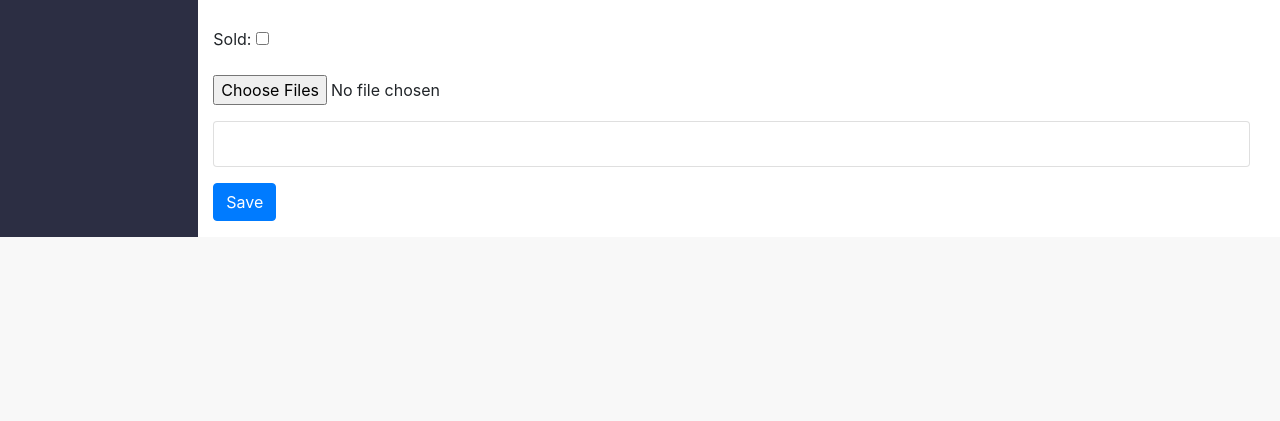
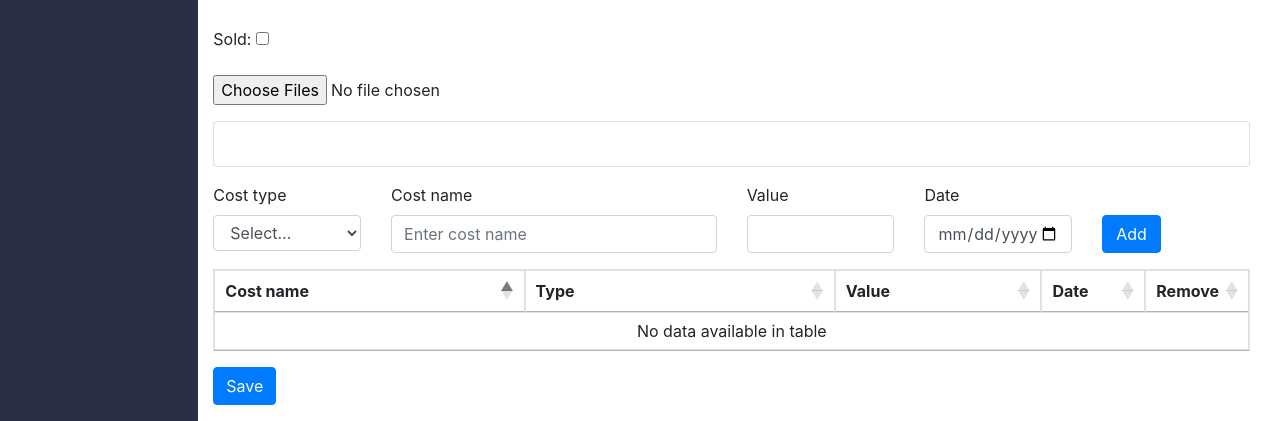
Before and after one commit to gabrielbrag/Ricars, a Django app: page /erp/vehicles/insert/ in a window 1280 px wide. Shown: the part 1058-1479 px from the top of the page. Before the commit the page ends 1295 px from the top, so only its background shows below. Run offline with Django 4.2, Linux system fonts and the light colour scheme; the visitor is signed in with stand-in values (Sample User, id 1); data that the repository does not hold is empty; parts of the project's set-up code (start-up, migrations or seed data) failed here and were passed over; some libraries are stand-ins or nearby versions.

Commit message:
Functionality to put costs in vehicles

```diff
--- a/erp/models.py
+++ b/erp/models.py
@@ -167,8 +167,11 @@ class Vehicle_image(models.Model):
 class Vehicle_cost_type(models.Model):
     cost_type_name = models.CharField(max_length=30, verbose_name=_("Name"))
 
+    def __str__(self):
+        return self.cost_type_name
+
 class Vehicle_cost(models.Model):
-    vehicle         = models.ForeignKey(Vehicle, on_delete=models.CASCADE)
+    vehicle         = models.ForeignKey(Vehicle, on_delete=models.CASCADE, related_name="costs")
     cost_type       = models.ForeignKey(Vehicle_cost_type, on_delete=models.CASCADE)
     cost_name       = models.CharField(max_length=30)
     expense_date    = models.DateField()
--- a/erp/static/erp/css/styles.css
+++ b/erp/static/erp/css/styles.css
@@ -123,3 +123,32 @@
     color: var(--cotton);
     cursor: pointer;
 }
+
+  /* Custom class for the form row */
+  .custom-form-row {
+    display: flex;
+    align-items: flex-start; /* Align elements at the top of the row */
+  }
+
+  /* Custom class for the form group */
+  .custom-form-group {
+    flex: 1;
+    display: flex;
+    flex-direction: column;
+  }
+
+  /* Custom class for the select element */
+  .custom-form-select {
+    height: 100%;
+    width: 100%;
+  }
+
+  /* Custom class for the input element */
+  .custom-form-input {
+    width: 100%;
+  }
+
+  /* Custom class for the button */
+  .custom-form-button {
+    margin-top: auto; /* Align button to the bottom of the form group */
+  }
--- a/erp/static/erp/js/vehicle_edit.js
+++ b/erp/static/erp/js/vehicle_edit.js
@@ -11,12 +11,9 @@ function loadOptions(url, selectId, defaultValue) {
   fetch(url)
     .then(response => response.json())
     .then(options => {
-      console.log(options);
-      console.log(Array.isArray(options));
       let select = document.getElementById(selectId);
       let optionsHTML = "<option value=''>---------</option>";
       options.forEach(option => {
-        console.log(option);
         optionsHTML += "<option value='" + option.id + "'>" + option.contextual_title + "</option>";
       });
       select.innerHTML = optionsHTML;
@@ -26,7 +23,6 @@ function loadOptions(url, selectId, defaultValue) {
       }
     })
     .catch(error => {
-      console.log(response);
       console.error("Error fetching options:", error);
     });
 }
@@ -125,6 +121,8 @@ function handleDeleteImage(file_id, thumbnail, fileName) {
 }
 
 function submitWithFiles(form){
+  convertTableToJSON();
+
   const formData = new FormData(form);
   const xhr = new XMLHttpRequest();
 
--- /dev/null
+++ b/erp/templates/erp/datatables_import.html
@@ -0,0 +1,3 @@
+<link rel="stylesheet" type="text/css" href="https://cdn.datatables.net/1.13.4/css/jquery.dataTables.min.css">
+<script src="https://cdn.datatables.net/1.13.4/js/jquery.dataTables.min.js"></script>
+<script src="https://cdn.datatables.net/plug-ins/1.10.25/i18n/Portuguese-Brasil.json"></script>
--- a/erp/templates/erp/forms/vehicle_edit.html
+++ b/erp/templates/erp/forms/vehicle_edit.html
@@ -3,6 +3,8 @@
 {% block stylesheets %}
   {% load static %}
   <script src="{% static 'erp/js/vehicle_edit.js' %}"></script>
+
+  {% include 'erp/datatables_import.html' %}
 {% endblock %}
 
 {% block content %}
@@ -60,12 +62,108 @@
   </div>
 </div>
 
+<div class="row custom-form-row mb-3">
+  <div class="col-md-2 custom-form-group">
+    <label for="vehicle_cost_type">Cost type</label>
+    <select class="form-control custom-form-select" name="vehicle_cost_type" id="cost_type">
+      <option value="">Select...</option>
+      {% for cost in cost_types %}
+        <option value="{{cost.pk}}">{{ cost }}</option>
+      {% endfor %}
+    </select>
+  </div>
+  <div class="col-md-4 custom-form-group">
+    <label for="cost_name">Cost name</label>
+    <div class="input-group">
+      <input type="text" id="cost_name" class="form-control custom-form-input" placeholder="Enter cost name">
+    </div>
+  </div>
+  <div class="col-md-2 custom-form-group">
+    <label for="cost_name">Value</label>
+    <div class="input-group">
+      <input type="number" id="cost_value" class="form-control custom-form-input">
+    </div>
+  </div>
+  <div class="col-md-2 custom-form-group">
+    <label for="cost_name">Date</label>
+    <div class="input-group">
+      <input type="date" id="expense_date" class="form-control custom-form-input">
+    </div>
+  </div>
+  <div class="col-md-1 custom-form-group custom-form-button">
+    <button id="insertButton" class="btn btn-primary" type="button">Add</button>
+  </div>
+</div>
+
+
+<div class="row">
+  <div class="col-md-12 mb-3">
+    <table class="table table-bordered" id="costTable">
+      <thead>
+        <tr>
+          <th data-field="cost_name" style="width: 30%">Cost name</th>
+          <th data-field="cost_type_id" style="display:none;"></th>
+          <th data-field="cost_type_name" style="width: 30%">Type</th>
+          <th data-field="cost_value" style="width: 20%">Value</th>
+          <th data-field="expense_date" style="width: 10%">Date</th>
+          <th data-field="delete" style="width: 10%">Remove</th>
+        </tr>
+      </thead>
+      <tbody>
+        {% for cost in vehicle.costs.all %}
+          <tr>
+            <td>{{cost.cost_name}}</td>
+            <td>{{cost.cost_type.pk}}</td>
+            <td>{{cost.cost_type}}</td>
+            <td>{{cost.value}}</td>
+            <td>{{cost.expense_date|date:'Y-m-d'}}</td>
+            <th><button class="removeButton"><i class="fas fa-trash"></i></button></th>
+          </tr>
+        {% endfor %}
+      <tbody>
+      </tbody>
+    </table>
+  </div>
+</div>
+
+  <input type="text" id="table-data-field" name="vehicle_cost_data" style="display:none;">
+
   <button type="submit" class="btn btn-primary">Save</button>
 </form>
 
 <script>
   const fileInput = document.querySelector('input[name="images_input"]');
   fileInput.addEventListener('change', handleFileSelect);
+
+  function convertTableDataToArray(tableId) {
+    const table = document.getElementById(tableId);
+    const headers = Array.from(table.querySelectorAll('th'));
+    const rows = Array.from(table.querySelectorAll('tbody tr'));
+    const dataArray = [];
+
+    rows.forEach(row => {
+      const rowData = {};
+
+      Array.from(row.querySelectorAll('td')).forEach((cell, index) => {
+        const fieldName = headers[index].getAttribute('data-field');
+        if (fieldName != "delete"){
+          rowData[fieldName] = cell.textContent;
+        }
+      });
+
+      dataArray.push(rowData);
+    });
+
+    return dataArray;
+  }
+
+  function convertTableToJSON(){
+    let tableData = [];
+    tabledata = convertTableDataToArray("costTable")
+    console.log(tabledata);
+
+    $('#table-data-field').val(JSON.stringify($('#costTable').DataTable().data().toArray()));
+  }
 
   $(document).ready(function () {
     var brandURL    = "{% url 'brand_json' %}";
@@ -124,6 +222,54 @@
         event.preventDefault();
         submitWithFiles(form);
       });
+
+        var table = $('#costTable').DataTable({
+          searching: false,
+          lengthChange: false,
+          paging: false,
+          info: false,
+          {% if variants_JSON != None%}
+            data: JSON.parse('{{ variants_JSON|safe }}'),
+          {% endif %}
+          columns: [
+          { data: 'cost_name'},
+          { data: 'cost_type_id', visible:false },
+          { data: 'cost_type_name' },
+          { data: 'cost_value'},
+          { data: 'expense_date'},
+          { data: 'remove' }]
+        });
+
+      $('#insertButton').on('click', function() {
+        let cost_type_id      = $('#cost_type option:selected').val()
+        let cost_type_name    = $('#cost_type option:selected').text()
+        let cost_name         = $('#cost_name').val();
+        let cost_value        = $('#cost_value').val();
+        let expense_date      = $('#expense_date').val();
+
+        if (cost_type && cost_name) {
+          table.row.add({ cost_type_id: cost_type_id,
+                          cost_type_name:cost_type_name,
+                          cost_name: cost_name,
+                          cost_value: cost_value,
+                          expense_date: expense_date,
+                          remove: '<button class="removeButton"><i class="fas fa-trash"></i></button>' }).draw();
+          $('#cost_type').val('');
+          $('#cost_name').val('');
+          $('#cost_value').val('');
+          $('#cost_date').val('');
+        }
+
+        convertTableToJSON();
+      });
+
+      // Remove Button Click Event
+      $('#costTable tbody').on('click', '.removeButton', function() {
+        var row = $(this).closest('tr');
+        table.row(row).remove().draw();
+
+        convertTableToJSON();
+      });
   });
 </script>
 {% endblock %}
--- a/erp/templates/erp/forms/vehicle_model_edit.html
+++ b/erp/templates/erp/forms/vehicle_model_edit.html
@@ -2,9 +2,7 @@
 {% load i18n %}
 
 {% block stylesheets %}
-  <link rel="stylesheet" type="text/css" href="https://cdn.datatables.net/1.13.4/css/jquery.dataTables.min.css">
-  <script src="https://cdn.datatables.net/1.13.4/js/jquery.dataTables.min.js"></script>
-  <script src="https://cdn.datatables.net/plug-ins/1.10.25/i18n/Portuguese-Brasil.json"></script>
+  {% include 'erp/datatables_import.html' %}
 {% endblock %}
 
 {% block content %}
--- a/erp/views/views_vehicle.py
+++ b/erp/views/views_vehicle.py
@@ -2,9 +2,10 @@ from .views_base import DataTableMixin
 from django.views.generic import ListView, TemplateView, UpdateView, CreateView, DeleteView
 from django.core.serializers import serialize
 from django.http import JsonResponse
-from erp.models import Vehicle, Brand, Vehicle_model, Vehicle_model_variant, Vehicle_image
+from erp.models import Vehicle, Brand, Vehicle_model, Vehicle_model_variant, Vehicle_image,  Vehicle_cost_type, Vehicle_cost
 from django.utils.translation import gettext as _
 from django.urls import reverse, reverse_lazy
+import json
 
 class VehicleListView(DataTableMixin, TemplateView):
     template_name = 'erp/default_list.html'
@@ -75,11 +76,22 @@ class VehicleUpdateView(VehicleBaseView, UpdateView):
         vehicle = self.get_object()  # Get the current vehicle object
         vehicle_brand = vehicle.vehicle_variant.vehicle_model.brand  # Access the brand through the relationships
         context['vehicle_brand'] = vehicle_brand  # Pass the brand to the template context
+
+        cost_types = Vehicle_cost_type.objects.all()
+        context['cost_types'] = cost_types
+
         return context
 
     def form_valid(self, form):
         response = super().form_valid(form)
 
+        self.handleImageFiles()
+
+        self.handleVehicleCost()
+
+        return response
+
+    def handleImageFiles(self):
         existing_files_ids_string = self.request.POST.get('existing_files_ids', '')
 
         # Split the string by commas and remove any leading/trailing whitespace
@@ -104,8 +116,25 @@ class VehicleUpdateView(VehicleBaseView, UpdateView):
             vehicle_image = Vehicle_image(vehicle=vehicle, file=image_file, index=(index + 1))
             vehicle_image.save()
 
-        return response
+    def handleVehicleCost(self):
+        try:
+            vehicle_cost_data = json.loads(self.request.POST.get('vehicle_cost_data'))
+            vehicle = self.get_object()
 
+            vehicle.costs.all().delete()
+
+            for cost in vehicle_cost_data:
+                vehicle_cost_type = Vehicle_cost_type.objects.get(pk=cost["cost_type_id"])
+
+                vehicle_cost = Vehicle_cost(vehicle=vehicle,
+                                            cost_type=vehicle_cost_type,
+                                            cost_name=cost["cost_name"],
+                                            expense_date=cost["expense_date"],
+                                            value=cost["cost_value"])
+
+                vehicle_cost.save()
+        except ValueError:
+            print(ValueError)
 class VehicleDeleteView(VehicleBaseView, DeleteView):
     def post(self, request, *args, **kwargs):
         return self.delete(request, *args, **kwargs)
```
